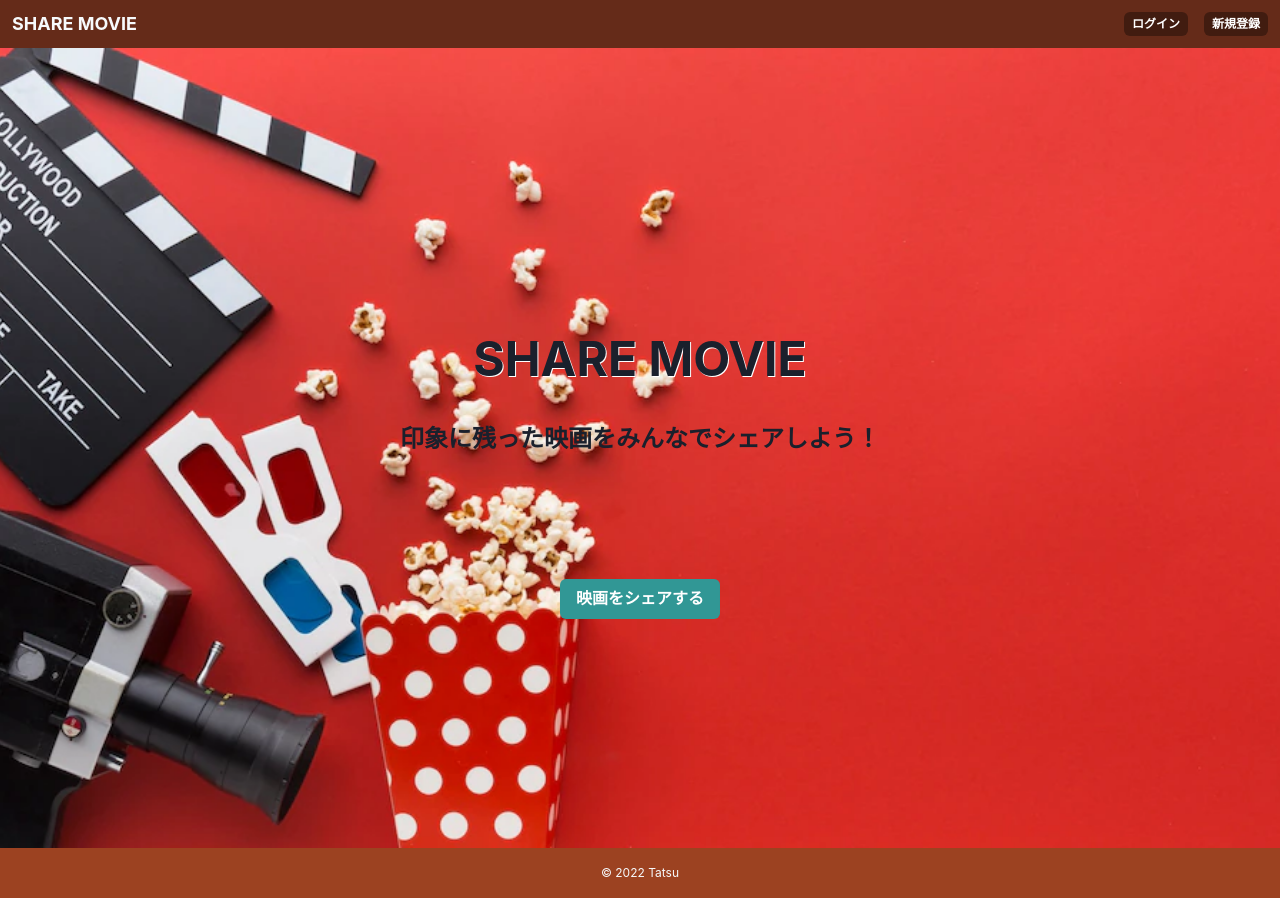
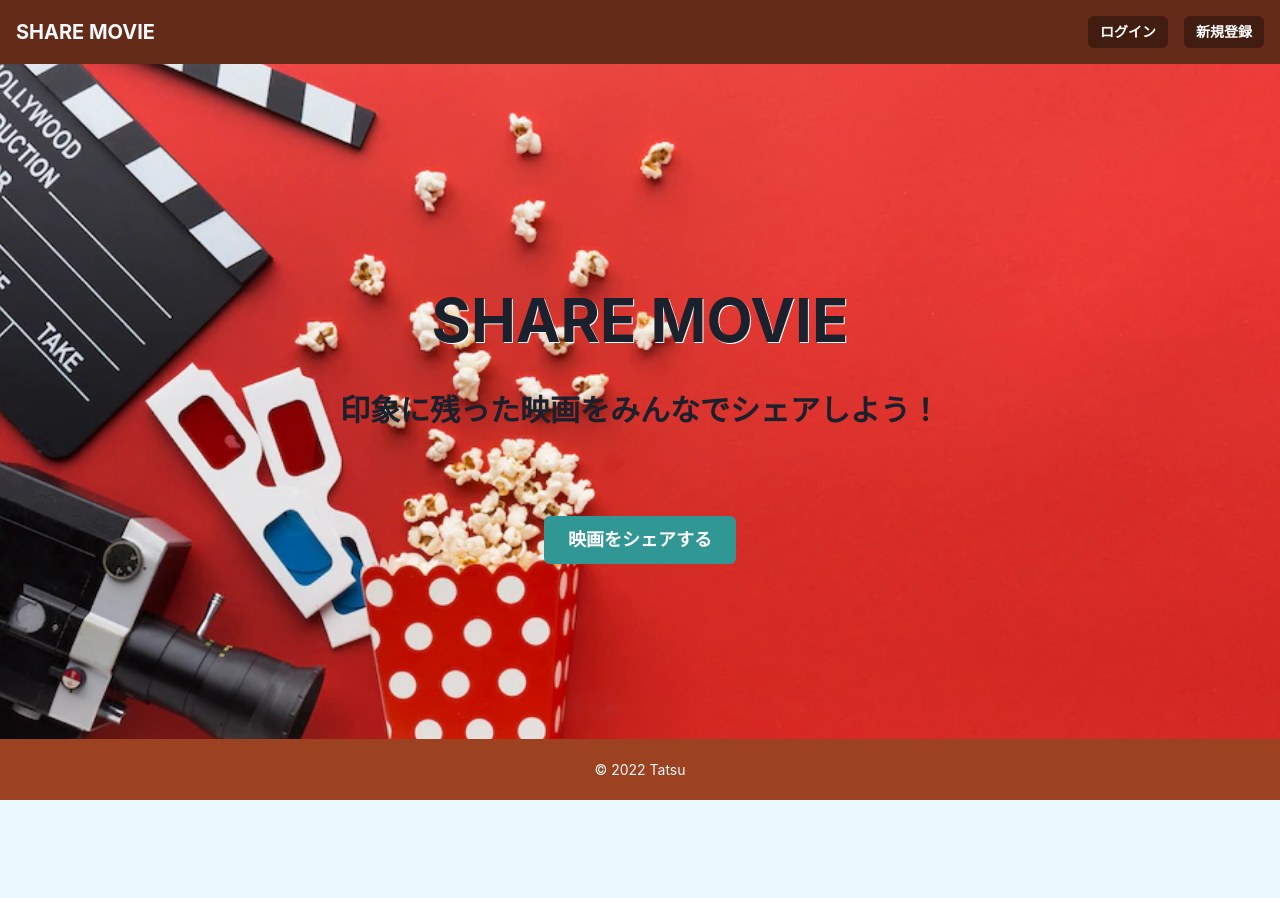
Before and after one commit to nakatatsu77/Portfolio-ShareMovie, a React (Create React App) app: page / in a window 1280 px wide. After the commit the page ends 800 px from the top, so only its background shows below. Built offline with nearby package versions, Linux system fonts and the light colour scheme; no server answers.

Commit message:
デザインの修正

```diff
--- a/src/components/footer/Footer.jsx
+++ b/src/components/footer/Footer.jsx
@@ -4,14 +4,14 @@ import React from "react";
 export const Footer = () => {
   return (
     <Box
-      // position="absolute"
-      // bottom="0"
+      position="absolute"
+      bottom="0"
       bg="orange.700"
       color="gray.50"
       w="100%"
-      padding={{ base: 3, md: 4 }}
+      padding={{ base: 4, md: 5 }}
     >
-      <Text textAlign="center" fontSize="xs">
+      <Text textAlign="center" fontSize="sm">
         © 2022 Tatsu
       </Text>
     </Box>
--- a/src/components/header/Header.jsx
+++ b/src/components/header/Header.jsx
@@ -32,14 +32,14 @@ export const Header = () => {
   return (
     <>
       <Flex
-        // position="absolute"
+        position="absolute"
         w="100%"
         as="nav"
         bg="orange.900"
         color="gray.50"
         align="center"
         justify="space-between"
-        padding={{ base: 3, md: 3 }}
+        padding={{ base: 3, md: 4 }}
       >
         <Flex
           align="center"
@@ -47,31 +47,35 @@ export const Header = () => {
           _hover={{ cursor: "pointer" }}
           onClick={onClickHome}
         >
-          <Heading as="h1" fontSize={{ base: "md", md: "lg" }}>
+          <Heading as="h1" fontSize={{ base: "lg", md: "xl" }}>
             SHARE MOVIE
           </Heading>
         </Flex>
         <Flex
           align="center"
           fontSize="sm"
-          display={{ base: "none", sm: "flex" }}
+          display={{ base: "none", md: "flex" }}
         >
           <Box>
             {user ? (
-              <Button onClick={logout}  size="xs" colorScheme="blackAlpha">
+              <Button onClick={logout} size="sm" colorScheme="blackAlpha">
                 ログアウト
               </Button>
             ) : (
               <Box>
                 <Button
                   onClick={onClickLogin}
-                  size="xs"
+                  size="sm"
                   colorScheme="blackAlpha"
                   mr={4}
                 >
                   ログイン
                 </Button>
-                <Button onClick={onClickSignUp} size="xs" colorScheme="blackAlpha">
+                <Button
+                  onClick={onClickSignUp}
+                  size="sm"
+                  colorScheme="blackAlpha"
+                >
                   新規登録
                 </Button>
               </Box>
--- a/src/components/header/MenuDrawer.jsx
+++ b/src/components/header/MenuDrawer.jsx
@@ -35,6 +35,7 @@ export const MenuDrawer = (props) => {
                 }}
                 w="100%"
                 bg="blackAlpha.100"
+                size="lg"
               >
                 ログアウト
               </Button>
@@ -47,6 +48,7 @@ export const MenuDrawer = (props) => {
                   }}
                   w="100%"
                   bg="blackAlpha.100"
+                  size="lg"
                 >
                   HOME
                 </Button>
@@ -57,6 +59,7 @@ export const MenuDrawer = (props) => {
                   }}
                   w="100%"
                   bg="blackAlpha.100"
+                  size="lg"
                 >
                   ログイン
                 </Button>
@@ -67,6 +70,7 @@ export const MenuDrawer = (props) => {
                   }}
                   w="100%"
                   bg="blackAlpha.100"
+                  size="lg"
                 >
                   新規登録
                 </Button>
--- a/src/components/header/MenuIconButton.jsx
+++ b/src/components/header/MenuIconButton.jsx
@@ -8,9 +8,9 @@ export const MenuIconButton = props => {
     <IconButton
       aria-label="メニューボタン"
       icon={<HamburgerIcon />}
-      size="sm"
+      size="md"
       variant="unstyled"
-      display={{ base: 'block', sm: "none" }}
+      display={{ base: "block", md: "none" }}
       onClick={onOpen}
     />
   );
--- a/src/components/movie/Movie.jsx
+++ b/src/components/movie/Movie.jsx
@@ -1,13 +1,13 @@
 import { Flex, Heading, Img, Stack, Text } from "@chakra-ui/react";
 import React from "react";
 
-const API_IMG = "https://image.tmdb.org/t/p/w92/";
+const API_IMG = "https://image.tmdb.org/t/p/w154/";
 
 export const Movie = ({ title, poster_path, overview }) => {
   return (
     <Flex border="1px" mb={1} >
       <Img src={API_IMG + poster_path} />
-      <Heading as="h1" fontSize="sm">
+      <Heading as="h1" fontSize="lg">
         {title}
       </Heading>
       {/* <p>{overview}</p> */}
--- a/src/pages/Home.jsx
+++ b/src/pages/Home.jsx
@@ -22,7 +22,7 @@ export const Home = () => {
         left="50%"
         transform="translate(-50%,-50%)"
         fontWeight="bold"
-        fontSize={{ base: "30px", sm: "5xl" }}
+        fontSize={{ base: "50", md: "6xl" }}
         textShadow="1px 1px white"
         whiteSpace="nowrap"
       >
@@ -30,15 +30,14 @@ export const Home = () => {
       </Text>
 
       <Text
-        mt={{ base: "50px", sm: "80px" }}
+        mt={{ base: "90px", md: "90px" }}
         pos="absolute"
         top="40%"
         left="50%"
         transform="translate(-50%,-50%)"
         fontWeight="bold"
-        fontSize={{ base: "14px", sm: "2xl" }}
+        fontSize={{ base: "20px", md: "3xl" }}
         whiteSpace="nowrap"
-        borderRadius="10px"
       >
         印象に残った映画をみんなでシェアしよう！
       </Text>
@@ -49,8 +48,8 @@ export const Home = () => {
           top="60%"
           left="50%"
           transform="translate(-50%,-50%)"
-          mt={{ base: "10px", sm: "60px" }}
-          size={{ base: "sm", sm: "md" }}
+          mt={{ base: "30px", md: "60px" }}
+          size={{ base: "md", md: "lg" }}
           onClick={onClickSharePage}
         >
           映画をシェアする
--- a/src/pages/Page404.jsx
+++ b/src/pages/Page404.jsx
@@ -1,7 +1,23 @@
-import React from 'react'
+import { Box, Flex, Text } from "@chakra-ui/react";
+import React from "react";
 
 export const Page404 = () => {
   return (
-    <p>404ページです</p>
-  )
-}
+    <>
+      <Box w="100%" minH="100vh">
+        <Text
+          pos="absolute"
+          top="50%"
+          left="50%"
+          transform="translate(-50%,-50%)"
+          fontWeight="bold"
+          fontSize={{ base: "50", md: "6xl" }}
+          textShadow="1px 1px white"
+          whiteSpace="nowrap"
+        >
+          404ページです
+        </Text>
+      </Box>
+    </>
+  );
+};
--- a/src/pages/SharePage.jsx
+++ b/src/pages/SharePage.jsx
@@ -2,7 +2,7 @@ import React, { useState, useEffect } from "react";
 import { onAuthStateChanged } from "firebase/auth";
 import { auth } from "../Firebase";
 import { Navigate } from "react-router-dom";
-import { Box, Flex, FormControl, Heading, Image, Text } from "@chakra-ui/react";
+import { Flex, Text } from "@chakra-ui/react";
 import topPageImage from "../assets/img/top.png";
 import { ShareMovie } from "../components/movie/ShareMovie";
 
--- a/src/pages/SignUp.jsx
+++ b/src/pages/SignUp.jsx
@@ -44,9 +44,9 @@ export const SignUp = () => {
       {user ? (
         <Navigate to={`/share`} />
       ) : (
-        <Flex align="center" justify="center" height="100vh">
-          <Box bg="white" w="sm" p={4} borderRadius="md" shadow="md">
-            <Heading as="h1" size="md" textAlign="center">
+        <Flex align="center" justify="center" minH="100vh" >
+          <Box bg="white" w="lg" p={10} borderRadius="md" shadow="md" m={10}>
+            <Heading as="h1" size="lg" textAlign="center">
               新規登録
             </Heading>
             <Divider my={4} />
@@ -56,6 +56,7 @@ export const SignUp = () => {
                   placeholder="Email"
                   name="email"
                   type="email"
+                  size="lg"
                   value={signupEmail}
                   onChange={e => setSignupEmail(e.target.value)}
                 />
@@ -65,6 +66,7 @@ export const SignUp = () => {
                     placeholder="Password"
                     name="password"
                     type="password"
+                    size="lg"
                     value={signupPassword}
                     onChange={e => setSignupPassword(e.target.value)}
                   />
@@ -76,13 +78,14 @@ export const SignUp = () => {
                   textAlign="center"
                   textDecoration="underline"
                   color="blue"
+                  fontSize="xl"
                 >
                   <Link to={`/login/`}>ログインはこちら</Link>
                 </Text>
                 <Button
                   type="submit"
                   colorScheme="twitter"
-                  size="md"
+                  size="lg"
                   paddingX="80px"
                 >
                   登録
--- a/src/roter/Router.jsx
+++ b/src/roter/Router.jsx
@@ -16,7 +16,7 @@ export const Router = () => {
     <Route path="/share" element={<SharePage />} />
     <Route path="/login" element={<Login />} />
     <Route path="/signup" element={<SignUp />} />
-    <Route path="/sharemovie" element={<ShareMovie />} />
+    {/* <Route path="/sharemovie" element={<ShareMovie />} /> */}
 
     <Route path="/*" element={<Page404 />} />
   </Routes>
```
Also changed, not shown: src/components/movie/ShareMovie.jsx (+10 -7 lines), src/pages/Login.jsx (+7 -4 lines).
